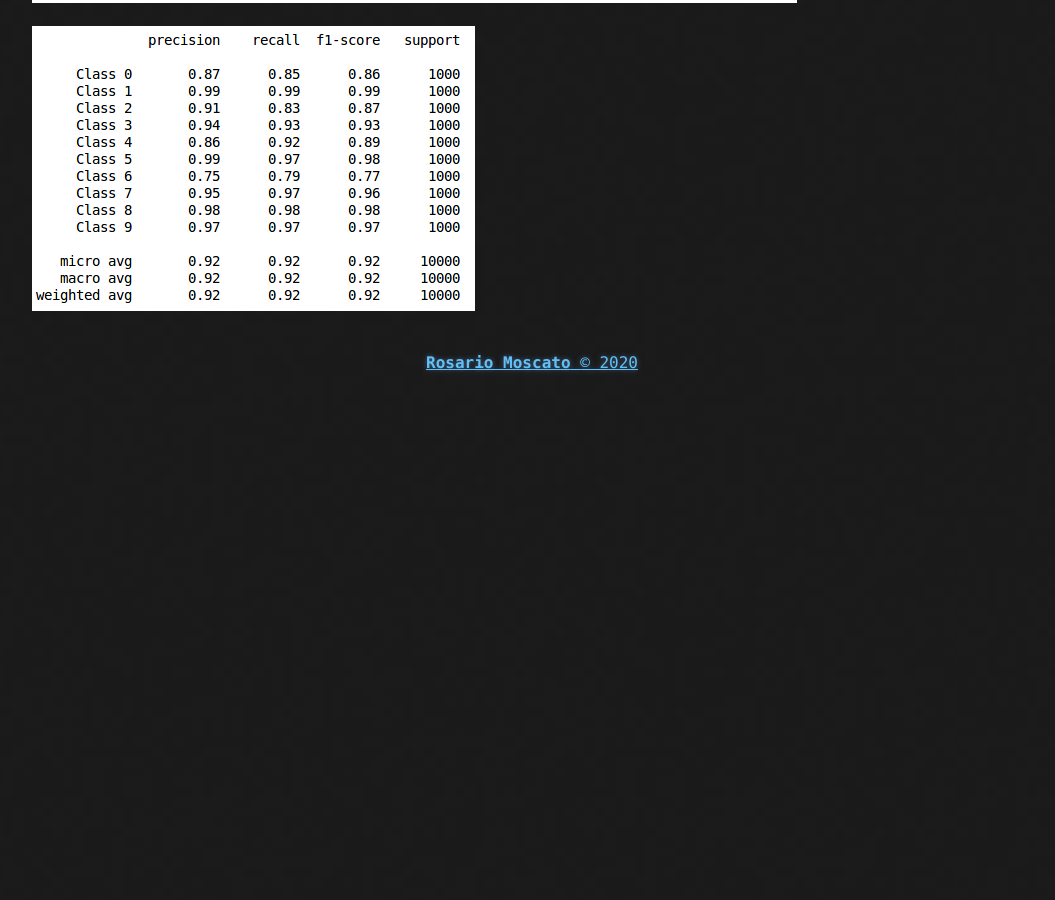
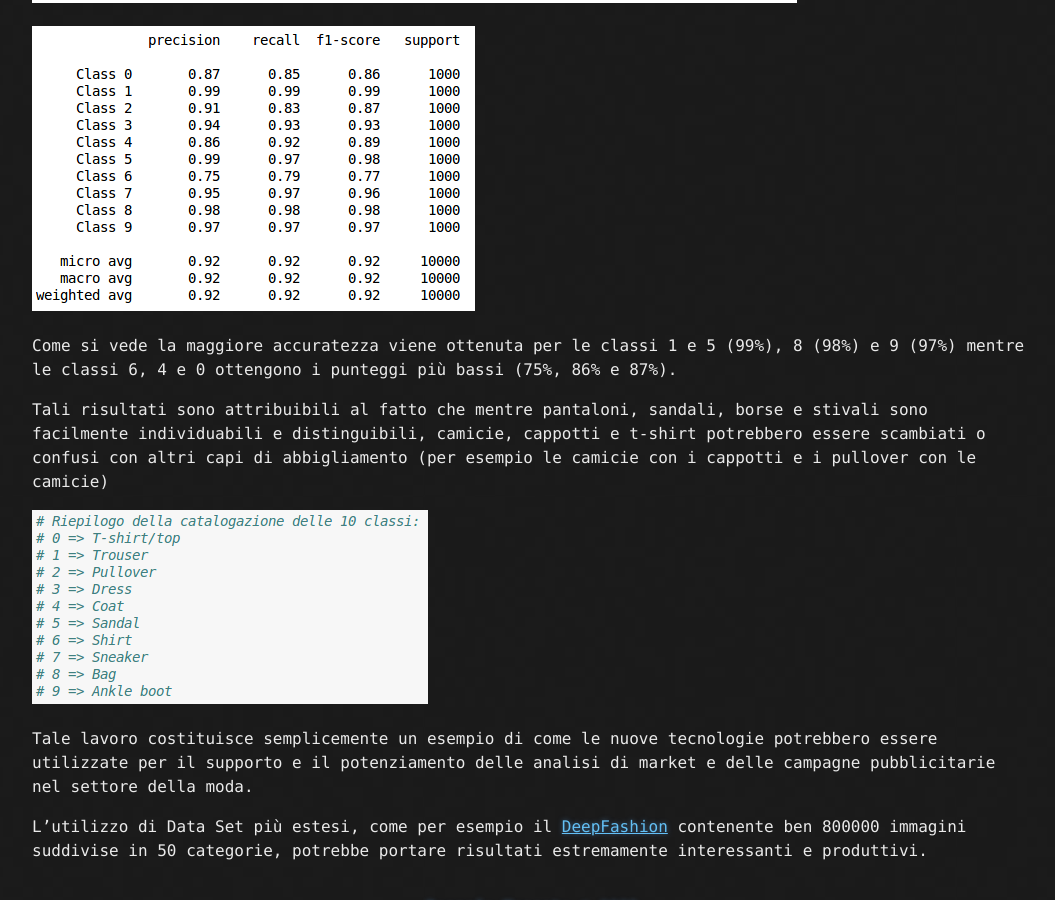
Before and after one commit to rosariomoscato/rosariomoscato.github.io, a Jekyll site: the page built from _posts/2018-11-05-fashion-assistant.md, in a window 1280 px wide and 900 px high, scrolled down 3228 px. Shown: the whole window, without its empty margins (108-1163 px from the left). Built offline with Jekyll 4.4.1, drawn with Linux system fonts in a browser that asks for light colours; before the commit the page ends 3616 px from its top, so only the background shows below that.

Commit message:
Update 2018-11-05-fashion-assistant.md

```diff
--- a/_posts/2018-11-05-fashion-assistant.md
+++ b/_posts/2018-11-05-fashion-assistant.md
@@ -23,3 +23,13 @@
 ![Matrice di Confusione del modello adoperato]({{site.baseurl}}/img/Fashion-Assistant-4.png)
 
 ![Report Riassuntivo Metriche]({{site.baseurl}}/img/Fashion-Assistant-5.png)
+
+Come si vede la maggiore accuratezza viene ottenuta per le classi 1 e 5 (99%),  8 (98%) e 9 (97%) mentre le classi 6, 4 e 0 ottengono i punteggi più bassi (75%, 86% e 87%).
+
+Tali risultati sono attribuibili al fatto che mentre pantaloni, sandali, borse e stivali sono facilmente individuabili e distinguibili, camicie, cappotti e t-shirt potrebbero essere scambiati o confusi con altri capi di abbigliamento (per esempio le camicie con i cappotti e i pullover con le camicie)
+
+![Le 10 Classi del Dataset Fashion-MNIST]({{site.baseurl}}/img/Fashion-Assistant-6.png)
+
+Tale lavoro costituisce semplicemente un esempio di come le nuove tecnologie potrebbero essere utilizzate per il supporto e il potenziamento delle analisi di market e delle campagne pubblicitarie nel settore della moda.
+
+L’utilizzo di Data Set più estesi, come per esempio il [DeepFashion](http://mmlab.ie.cuhk.edu.hk/projects/DeepFashion.html) contenente ben 800000 immagini suddivise in 50 categorie, potrebbe portare risultati estremamente interessanti e produttivi.
```
